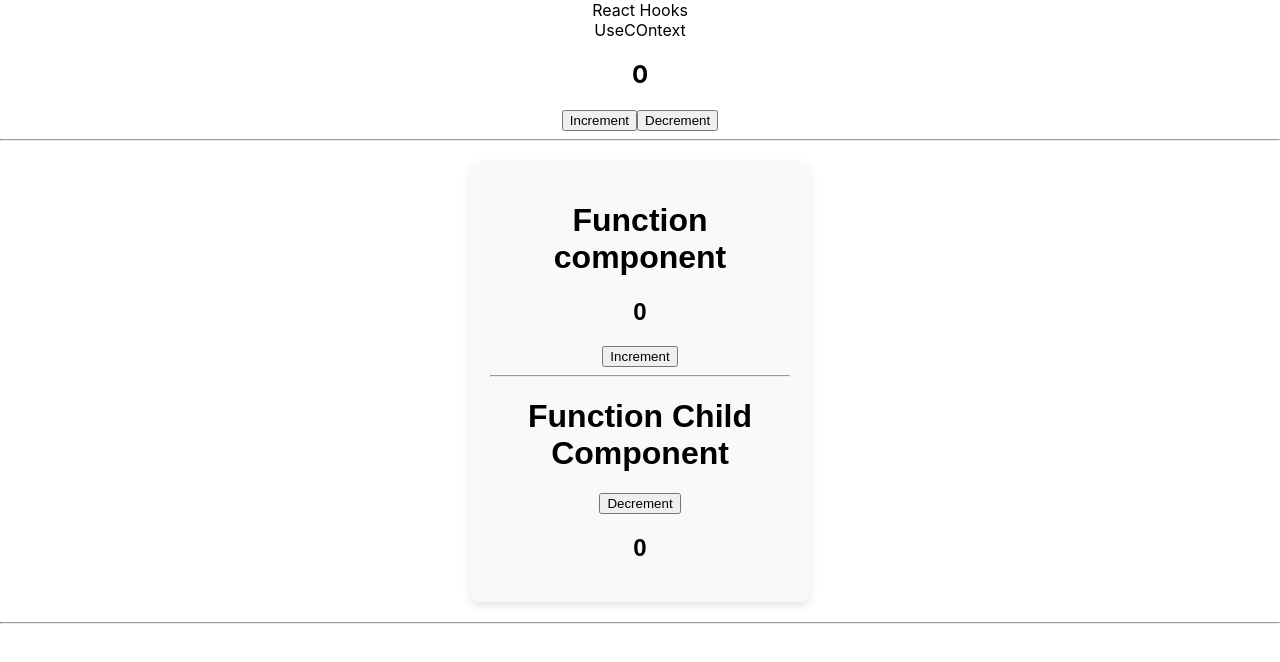
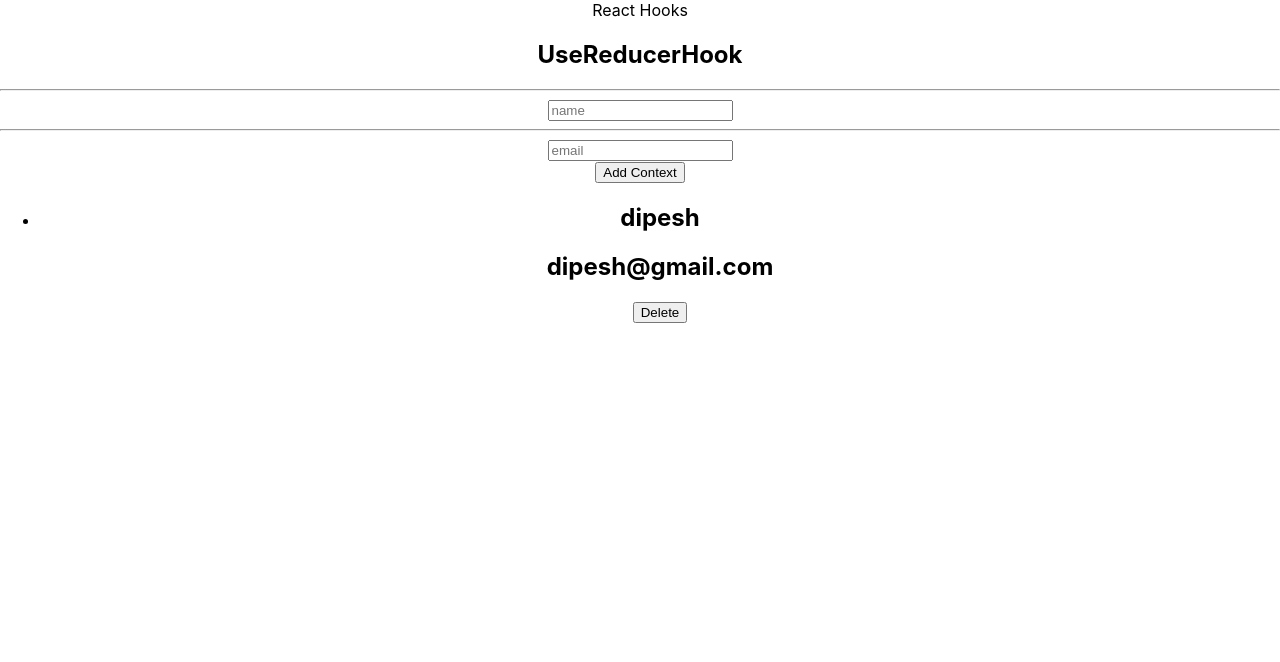
Before and after one commit to shrikrishna17/ReactJS, a React (Create React App) app in the folder reacthooks/: page / in a window 1280 px wide. Shown: the top 662 px of the page. Built offline with nearby package versions, Linux system fonts and the light colour scheme.

Commit message:
useReducer

```diff
--- a/reacthooks/src/App.js
+++ b/reacthooks/src/App.js
@@ -4,8 +4,10 @@
 import UseEffectHook from './components/useEffectHook';
 import UseRefHook from './components/useRefHook';
 import UseMemohook from './components/useMemoHook';
-import UseCallBackHook from './components/UseCallBackHook';
-import UseContextHook from './components/UseContextHook';
+import UseCallBackHook from './components/seCallBackHook';
+import UseContextHook from './components/useContextHook';
+import UseReducerHook from './components/useReducerHook';
+import UseReducerHookSecond from './components/useReducerSecond';
 
 function App() {
   return (
@@ -19,7 +21,9 @@
       {/* <UseRefHook></UseRefHook> */}
       {/* <UseMemohook></UseMemohook> */}
       {/* <UseCallBackHook></UseCallBackHook> */}
-      <UseContextHook></UseContextHook>
+      {/* <UseContextHook></UseContextHook> */}
+      {/* <UseReducerHook></UseReducerHook> */}
+      <UseReducerHookSecond></UseReducerHookSecond>
       </div>
     </div>
   );
--- /dev/null
+++ b/reacthooks/src/components/useReducerHook.js
@@ -0,0 +1,37 @@
+import { useReducer, useState } from "react";
+
+const UseReducerHook = () => {
+  const initialState = 0;
+  function reducer(state,action) {
+    switch (action.type) {
+      case "increment":
+        return state + 1;
+      case "decrement":
+        return state - 1;
+      default:
+        throw new Error();
+    }
+  }
+  const [state,dispatch] = useReducer(reducer, initialState);
+
+  // const [counter, setCounter] = useReducer(0);
+  // const increment = () => {
+  //   setCounter(counter + 1);
+  // };
+  // const decrement = () => {
+  //   setCounter(counter - 1);
+  // };
+
+  return (
+    <div>
+      <h2>UseReducerHook</h2>
+      <h3>{state}</h3>
+      {/* <button onClick={increment}>Increment</button>
+      <button onClick={decrement}>Decrement</button> */}
+      <button onClick={() => dispatch({type:"increment"})}>Increment</button>
+      <button onClick={() => dispatch({type:"decrement"})}>Decrement</button>
+    </div>
+  );
+};
+
+export default UseReducerHook;
--- /dev/null
+++ b/reacthooks/src/components/useReducerSecond.js
@@ -0,0 +1,91 @@
+import { useReducer, useState } from "react";
+
+const UseReducerHookSecond = () => {
+  const initialState = [
+    { id: Date.now(), name: "dipesh", email: "dipesh@gmail.com" },
+  ];
+  const [name, setName] = useState("");
+  const [email, setEmail] = useState("");
+
+  function functioToPerform(state, action) {
+    switch (action.type) {
+      case "add":
+        return [...state, action.payload];
+      case "delete":
+        return state.filter((contact) => contact.id !== action.payload.id);
+      default:
+        throw new Error();
+    }
+  }
+  const [state, dispatch] = useReducer(functioToPerform, initialState);
+
+  const addContact = (e) => {
+    e.preventDefault();
+    const contact = {
+      id: Date.now(),
+      name,
+      email,
+    };
+    setName("");
+    setEmail("");
+    dispatch({ type: "add", payload: contact });
+  };
+  return (
+    <div>
+      <h2>UseReducerHook</h2>
+      <hr></hr>
+      <form onSubmit={addContact}>
+        <input
+          type="text"
+          placeholder="name"
+          value={name}
+          onChange={(e) => setName(e.target.value)}
+        ></input>
+        <hr></hr>
+        <input
+          type="email"
+          placeholder="email"
+          value={email}
+          onChange={(e) => setEmail(e.target.value)}
+        ></input>
+        <div>
+          <button>Add Context</button>
+        </div>
+      </form>
+      <div>
+        <ul>
+         {state.map((contact) => {
+           return (
+             <li key = {contact.id}>
+               <h2>{contact.name}</h2>
+               <h2>{contact.email}</h2>
+               <button
+                onClick={() =>
+                  dispatch({ type: "delete", payload:{id :  contact.id} })
+                }
+              >
+                Delete
+              </button>
+             </li>
+           )
+         })}
+          {/* {state.map((contact) => (
+            <li key={contact.id}>
+              <h2>{contact.name}</h2>
+              <p>{contact.email}</p>
+              <button
+                onClick={() =>
+                  dispatch({ type: "delete", payload: contact.id })
+                }
+              >
+                Delete
+              </button>
+            </li>
+          ))} */}
+        </ul>
+      </div>
+    </div>
+  );
+};
+
+export default UseReducerHookSecond;
```
Also changed, not shown: reacthooks/src/components/seCallBackHook.js (renamed from reacthooks/src/components/UseCallBackHook.js).
